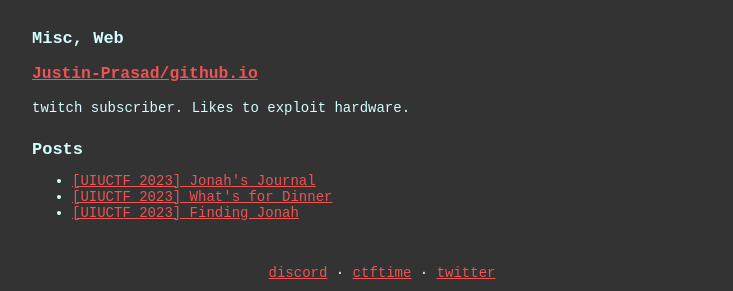
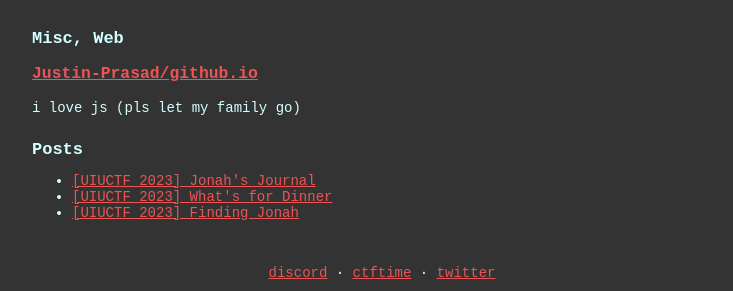
Before and after one commit to ubcctf/ubcctf.github.io, a Jekyll site: the page built from _authors/hydrohomie.md, in a window 1280 px wide. Shown: the part 206-497 px from the top of the page, without its empty margins (258-991 px from the left). Built offline with Jekyll 4.4.1, drawn with Linux system fonts in a browser that asks for light colours; nearby versions of some CDN libraries; some web fonts are replaced.

Commit message:
Update hydrohomie.md
forgot to change the bio because I used Escher's as a template

```diff
--- a/_authors/hydrohomie.md
+++ b/_authors/hydrohomie.md
@@ -6,4 +6,4 @@ website: https://github.com/Justin-Prasad
 website_title: Justin-Prasad/github.io
 layout: author
 ---
-twitch subscriber. Likes to exploit hardware.
+i love js (pls let my family go)
```
